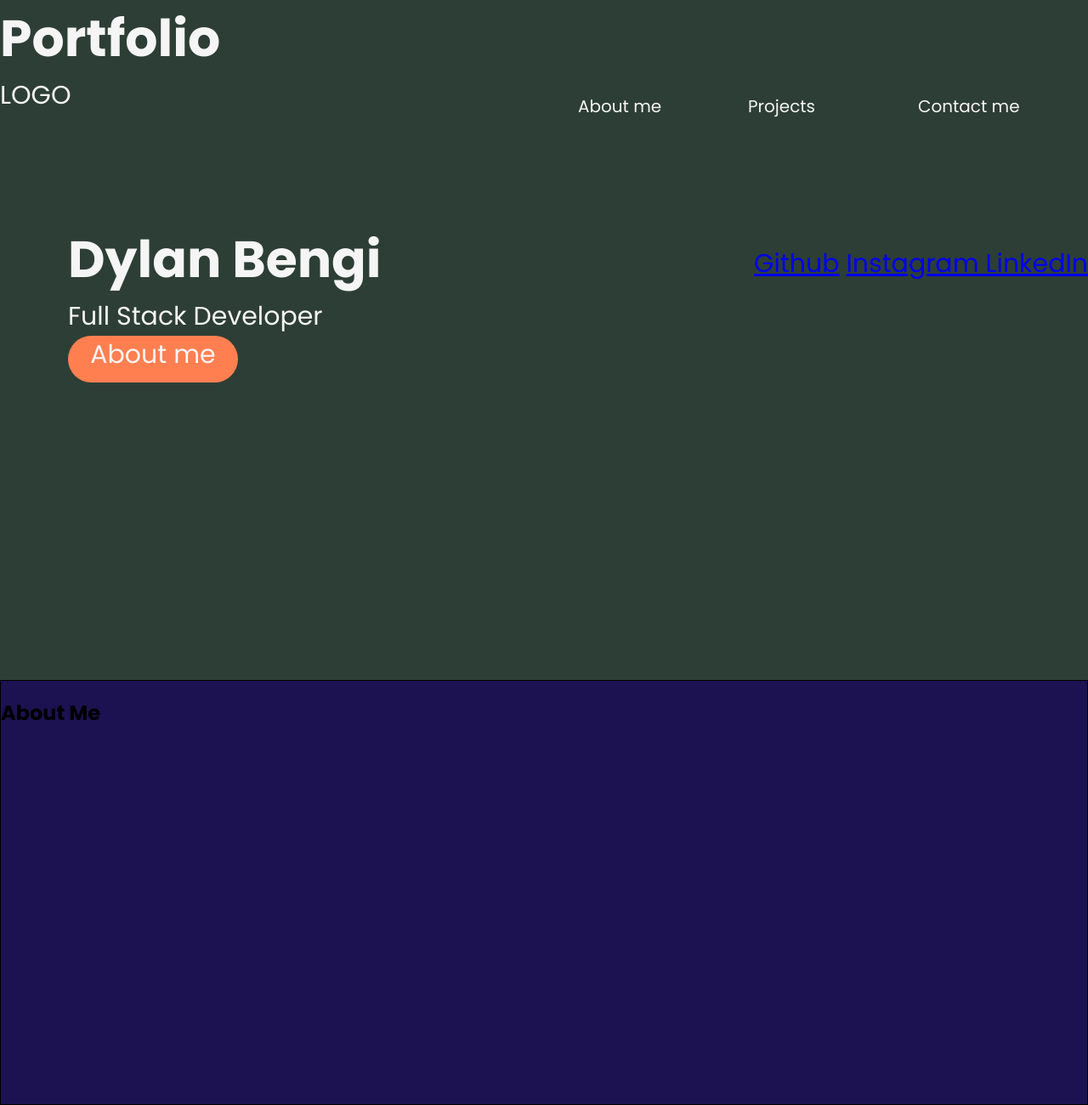
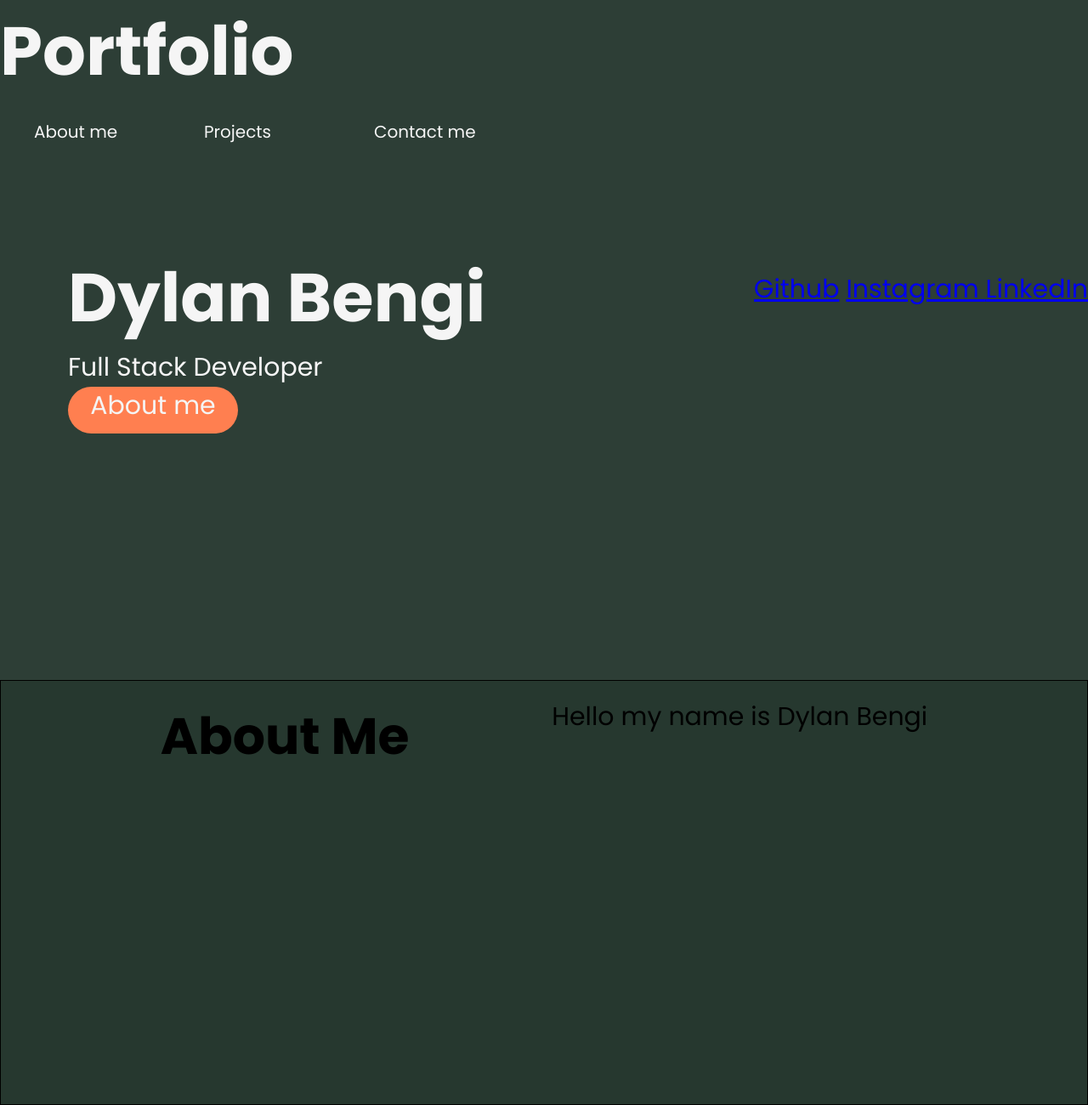
Before and after one commit to dlalloyd/Full-Stack-Developer-porfolio, a plain HTML site: page index.html in a window 1280 px wide. Shown: the top 1300 px of the page at 85% size. Drawn offline with Linux system fonts and the light colour scheme.

Commit message:
did about me

```diff
--- a/assets/css/style.css
+++ b/assets/css/style.css
@@ -47,11 +47,15 @@ li {
 
 section {
   height: 500px;
-  background-color: #1c1251;
+  background-color: #26382f;
   border: solid black 1px;
 }
 
 h1 {
+  font-size: 80px;
+  margin: 0;
+}
+h2 {
   font-size: 60px;
   margin: 0;
 }
@@ -84,3 +88,8 @@ footer {
 .socials {
   padding-bottom: 200px;
 }
+.page-section {
+  display: flex;
+  justify-content: space-evenly;
+  padding: 20px;
+}
--- a/index.html
+++ b/index.html
@@ -19,7 +19,7 @@
     <header>
       <h1>Portfolio</h1>
       <nav>
-        <div>LOGO</div>
+
         <ul>
           <li>About me</li>
           <li>Projects</li>
@@ -30,11 +30,11 @@
       <!-- hero banner -->
       <div class="hero-area">
         <section class="hero-banner">
-          <div class="hero-text">
+          <aside class="hero-text">
             <h1>Dylan Bengi</h1>
             <p>Full Stack Developer</p>
             <div class="button">About me</div>
-          </div>
+          </aside>
         </section>
         <div class="socials">
           <a href="https://www.github.com">Github</a>
@@ -48,6 +48,7 @@
       <!-- about me -->
       <section class="page-section" id="about">
         <h2>About Me</h2>
+        <p>Hello my name is Dylan Bengi</p>
       </section>
 
       <!-- portfolio container -->
```
